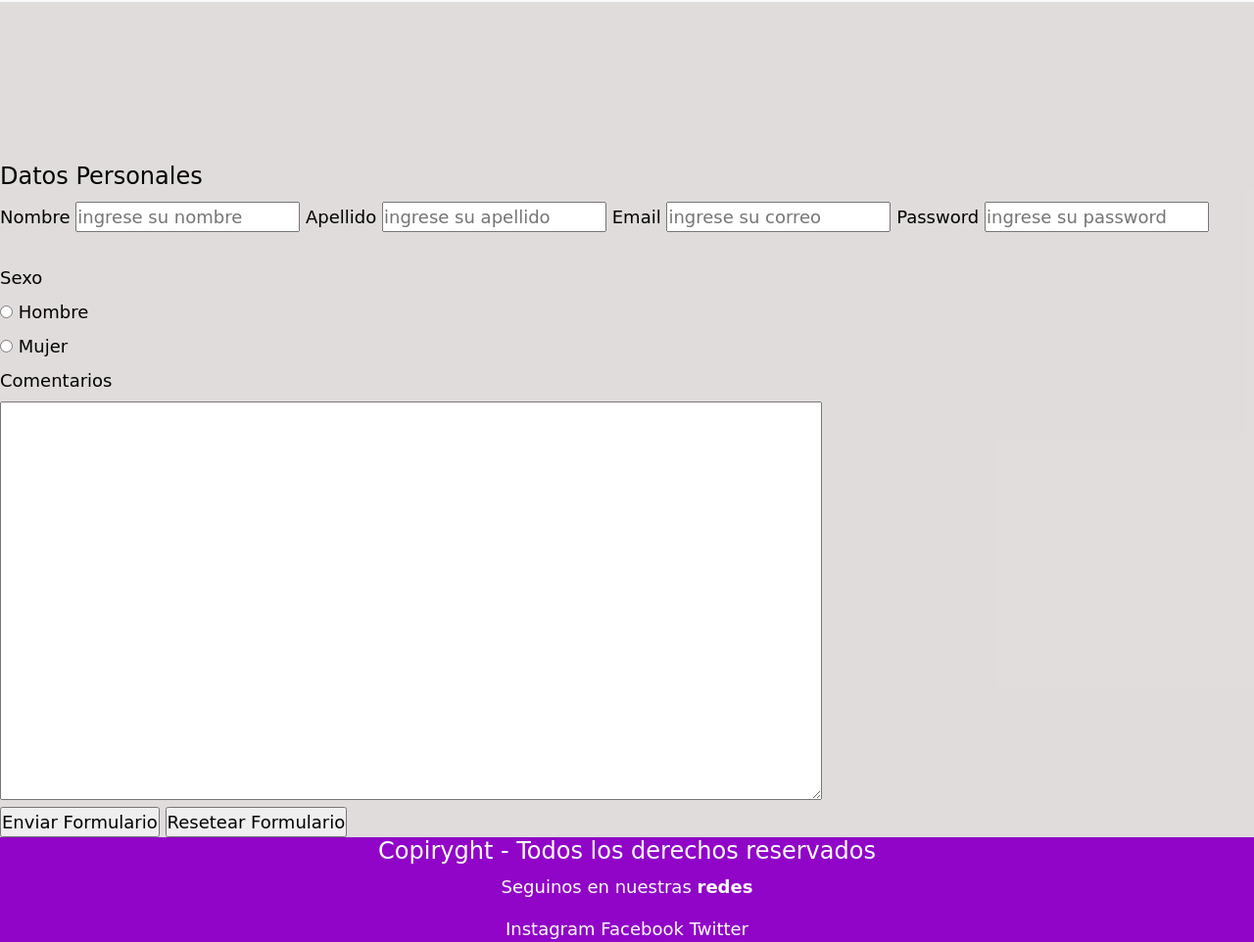
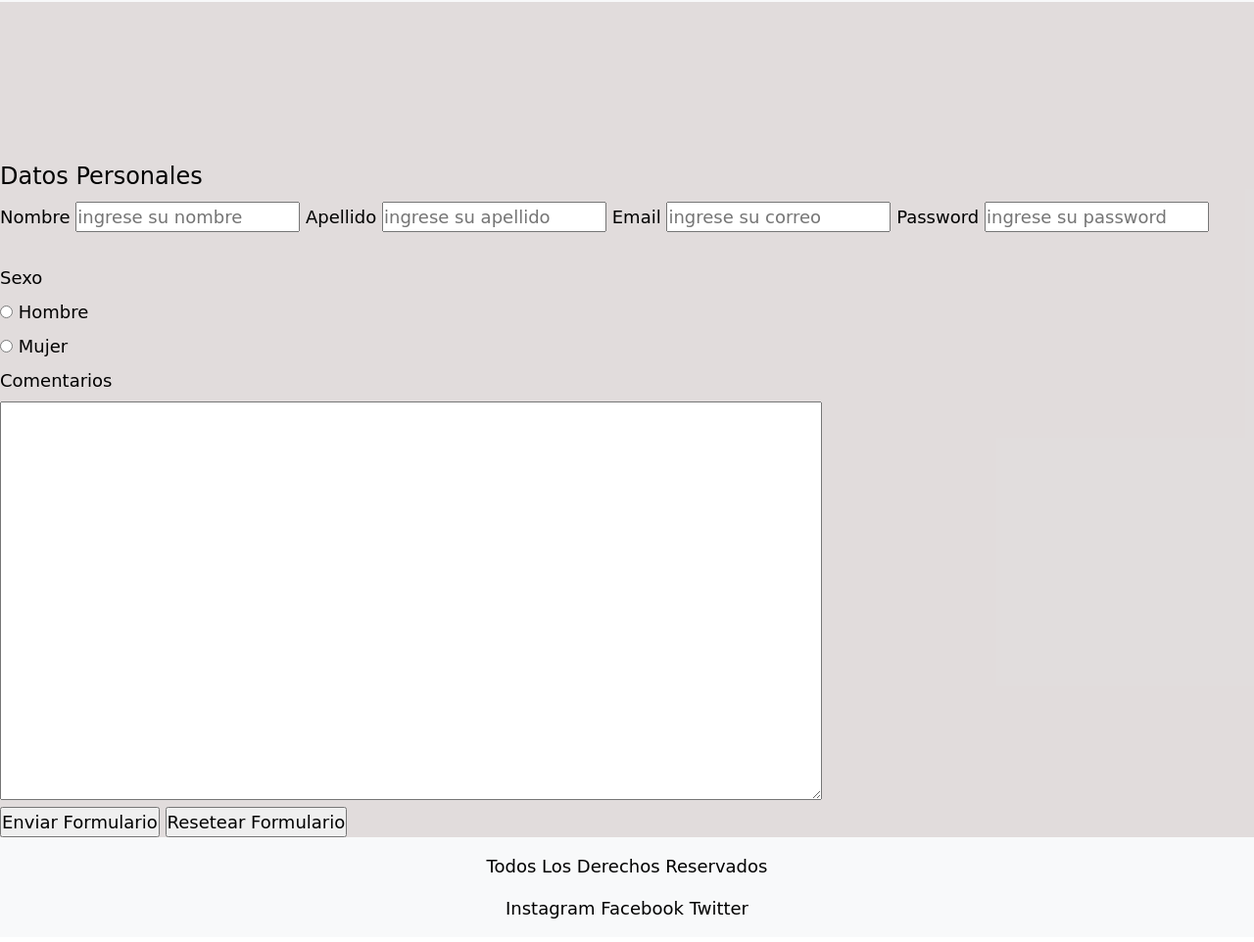
Before and after one commit to FedericoEtchelet/Proyecto-Final, a website: page pages/contacto.html in a window 1280 px wide. Shown: the part 62-1024 px from the top of the page at 98% size. Drawn offline with nearby package versions, Linux system fonts and the light colour scheme; a web font is replaced by a local one.

Commit message:
Se agrega proyecto final 2

```diff
--- a/css/style.css
+++ b/css/style.css
@@ -166,7 +166,7 @@ nav a:hover{
 
 
 footer {
-color: white;
+color: black;
 text-align: center;
 margin-top: 0;
 background-color: #9005c7;
@@ -175,5 +175,5 @@ width: 100%;
 
 }
 footer a{
-    color: white;
+    color: black;
 }
--- a/pages/contacto.html
+++ b/pages/contacto.html
@@ -87,19 +87,17 @@
 </main>
 
 
-    <footer>
-        <h4>
-            Copiryght - Todos los derechos reservados
-
-        </h4>
-        <p>Seguinos en nuestras <b> redes</b></p>
-        <a href="https://www.instagram.com/"target="_blank">Instagram</a>
-        <a href="https://www.facebook.com/"target="_blank">Facebook</a>
-        <a href="https://twitter.com/home" target="_blank">Twitter</a>
+<footer>
+  <div class="container-flud bg-light text-center p-3">
+    <p>Todos Los Derechos Reservados</p>
+    <a href="https://www.instagram.com/"target="_blank">Instagram</a>
+    <a href="https://www.facebook.com/"target="_blank">Facebook</a>
+    <a href="https://twitter.com/home" target="_blank">Twitter</a>
+  </div>
 
 
+</footer>
 
-    </footer>
 
 </body>
 
```
Also changed, not shown: index.html (+9 -11 lines), package.json (added, +15 -0 lines), pages/nosotros.html (+8 -10 lines), pages/preguntas.html (+8 -11 lines), pages/productos.html (+8 -10 lines), scss/package.json (added, +15 -0 lines).
